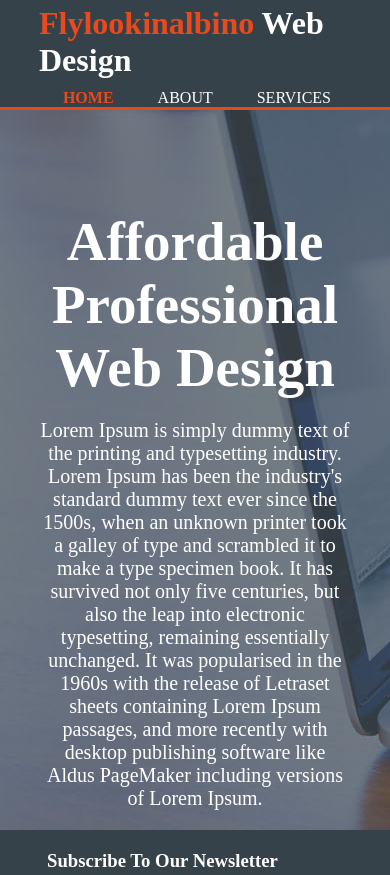
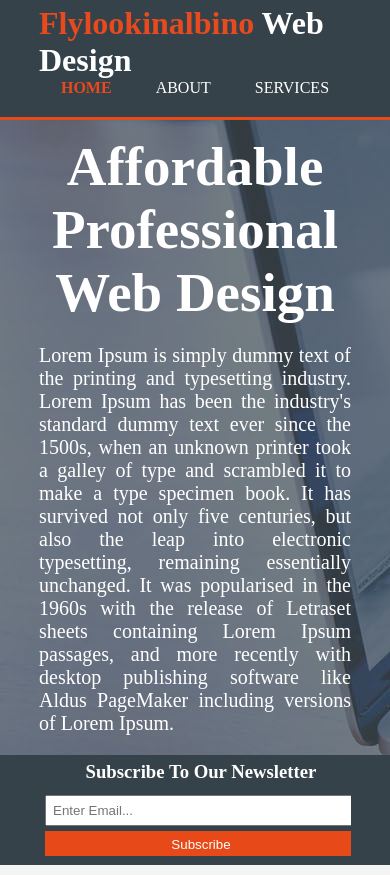
Before and after one commit to Flylookinalbino/web-dev-CC, a plain HTML site: page Responive Layout/index.html in a window 390 px wide. Shown: the top 875 px of the page. Drawn offline with Linux system fonts and the light colour scheme.

Commit message:
Respoinsive Layout
Responsive Layout

```diff
--- a/Responive Layout/css/style.css
+++ b/Responive Layout/css/style.css
@@ -155,3 +155,50 @@ footer{
 footer p{
     margin-top: 0;
 }
+
+/*  Media Queries    */
+@media(max-width: 768px){
+    header#branding,
+    header nav,
+    header nav li,
+    section#newsLetter h3,
+    section#newsLetter form,
+    #boxes .box,
+    article#main-col,
+    aside#sidebar{
+        float: none;
+        text-align: center;
+        width: 100%;
+    }
+    header{
+        padding-bottom: 20px;
+    }
+    #showcase h1{
+        margin-top: 15px;
+    }
+    #showcase p{
+        text-align: justify;
+    }
+    #newsLetter h3,
+    #newsLetter form,
+    #newsLetter input[type="email"],
+    .quote input,
+    .quote textarea,
+    .quote .button_1,
+    #newsLetter .button_1{
+        padding: 6px;
+        margin: 0;
+        width: 100%;
+    }
+    #newsLetter input[type="email"]{
+        margin-bottom: 5px;
+    }
+    #newsLetter{
+        margin: 0;
+        padding: 0;
+        height: 110px;
+    }
+    #main-col p:nth-child(2){
+        text-align: justify;
+    }
+}
```
Also changed, not shown: Learning path.md (+9 -3 lines), README.md.
